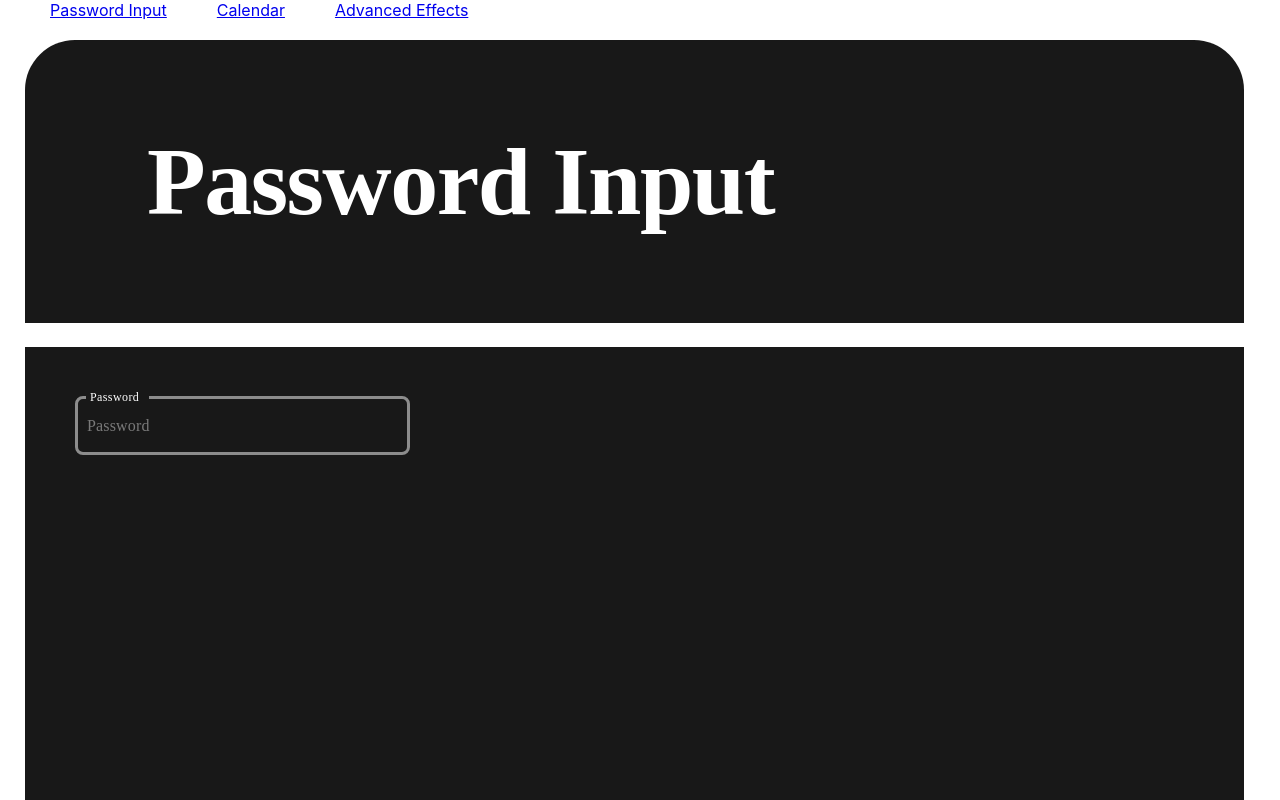
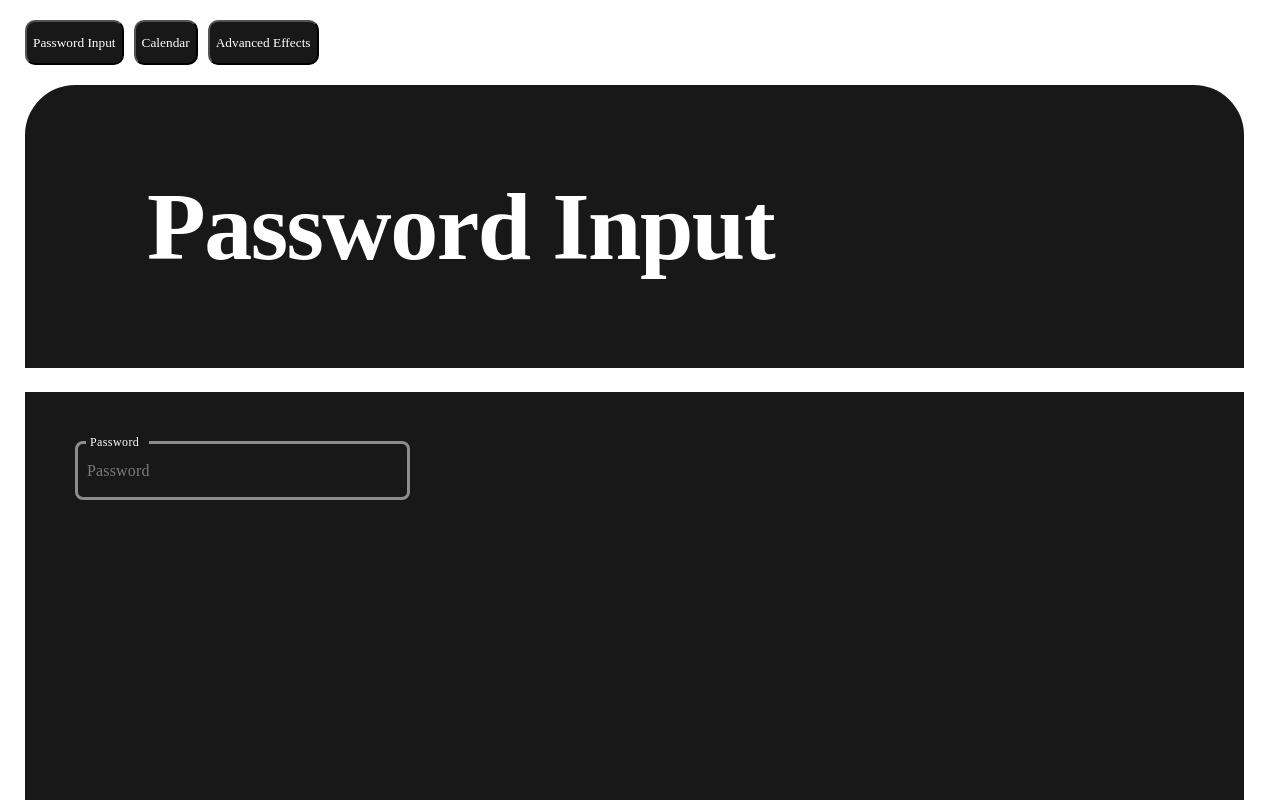
Before and after one commit to Neveres/aha-exam, a React (Create React App) app: page /password-input in a window 1280 px wide. Shown: the top 800 px of the page. Built offline with nearby package versions, Linux system fonts and the light colour scheme.

Commit message:
feat: change symbol of password

```diff
--- a/src/components/AppBody/styles.ts
+++ b/src/components/AppBody/styles.ts
@@ -1,5 +1,5 @@
 import { css } from '@emotion/react'
 
 export const appBody = css`
-  padding: 20px 25px 20px;
+  padding: 0 25px 20px;
 `
--- a/src/components/AppHeader/AppHeader.tsx
+++ b/src/components/AppHeader/AppHeader.tsx
@@ -12,9 +12,9 @@ const AppHeader = () => {
         const { name, path } = item
 
         return (
-          <span key={path}>
+          <button key={path}>
             <Link to={path}>{name}</Link>
-          </span>
+          </button>
         )
       }),
     [],
--- a/src/components/AppHeader/styles.ts
+++ b/src/components/AppHeader/styles.ts
@@ -1,7 +1,19 @@
 import { css } from '@emotion/react'
 
+import { colors, fontFamily } from 'src/GlobalCss'
+
 export const appHeaderContainer = css`
-  span {
-    margin-left: 50px;
+  padding: 20px 25px 20px;
+  button {
+    height: 45px;
+    margin-right: 10px;
+    background: ${colors.background};
+    border-radius: 10px;
+
+    a {
+      font-family: ${fontFamily.ubuntu};
+      text-decoration: none;
+      color: ${colors.label};
+    }
   }
 `
--- a/src/components/PasswordTextField/PasswordTextField.tsx
+++ b/src/components/PasswordTextField/PasswordTextField.tsx
@@ -9,21 +9,36 @@ import { theme } from './theme'
 import { passwordInput } from './styles'
 
 export const PasswordTextField = () => {
+  const symbolOfInput = '*'
   const [password, setPassword] = useState('')
 
-  const onChange = useCallback((event: React.ChangeEvent<HTMLInputElement>) => {
-    setPassword(event.target.value)
-  }, [])
+  const onChange = useCallback(
+    (event: React.ChangeEvent<HTMLInputElement>) => {
+      const {
+        target: { value },
+      } = event
+
+      const { length: lengthOfPassword } = password
+      setPassword(
+        value.length > lengthOfPassword
+          ? `${password}${value.slice(-1)}`
+          : password.slice(0, lengthOfPassword - 1),
+      )
+    },
+    [password],
+  )
 
   const validationResult = useMemo(() => validatePassword(password), [password])
-  // const inputValue = useMemo(() => '*'.repeat(password.length), [password])
+  const encryptedPassword = useMemo(
+    () => symbolOfInput.repeat(password.length),
+    [password],
+  )
 
   return (
     <>
       <ThemeProvider theme={theme}>
         <TextField
           label="Password"
-          type="password"
           InputLabelProps={{
             shrink: true,
             style: {
@@ -43,7 +58,7 @@ export const PasswordTextField = () => {
           }}
           placeholder="Password"
           css={passwordInput}
-          value={password}
+          value={encryptedPassword}
           onChange={onChange}
         />
       </ThemeProvider>
```
Also changed, not shown: 1 other file (tests, documents, lock files or other folders).
